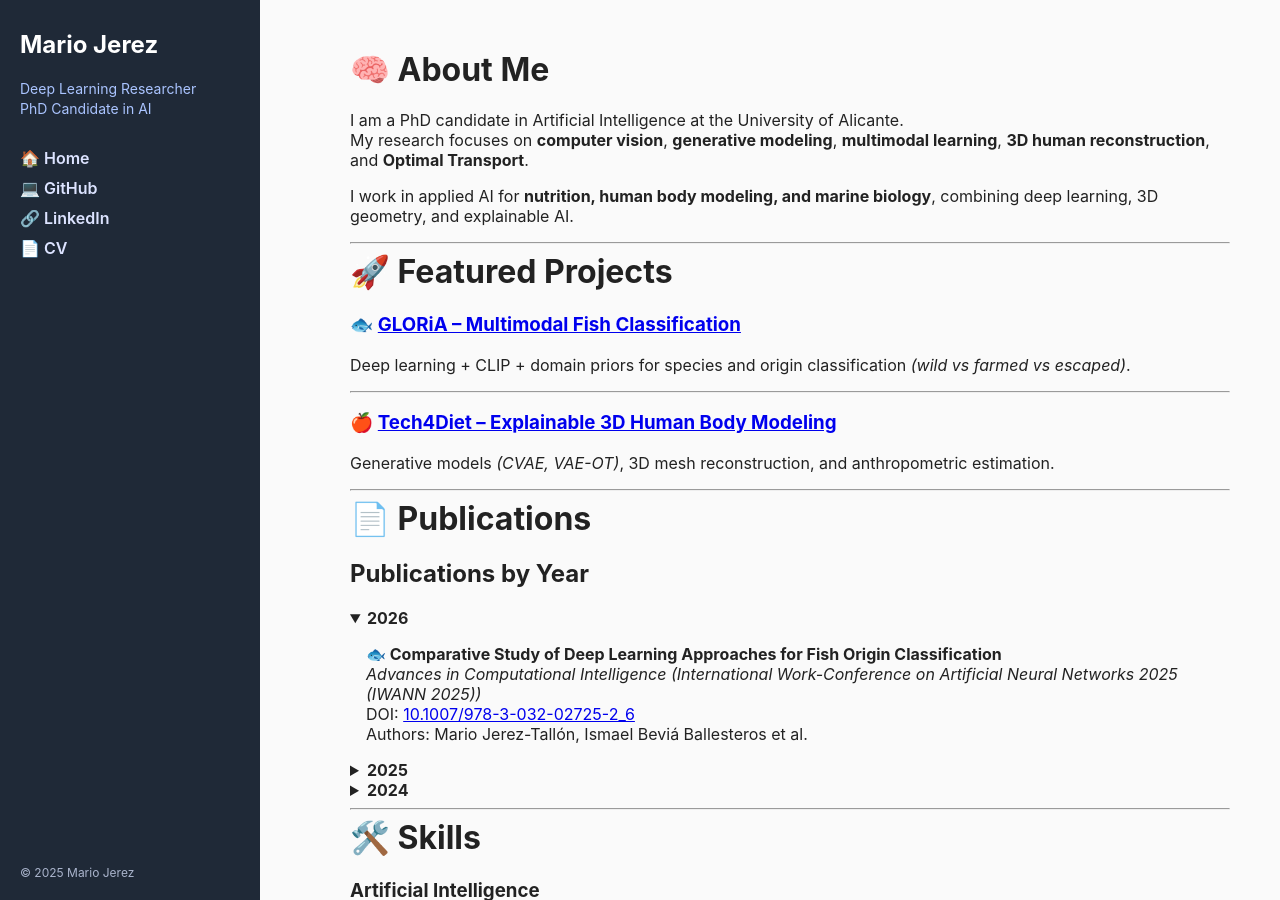
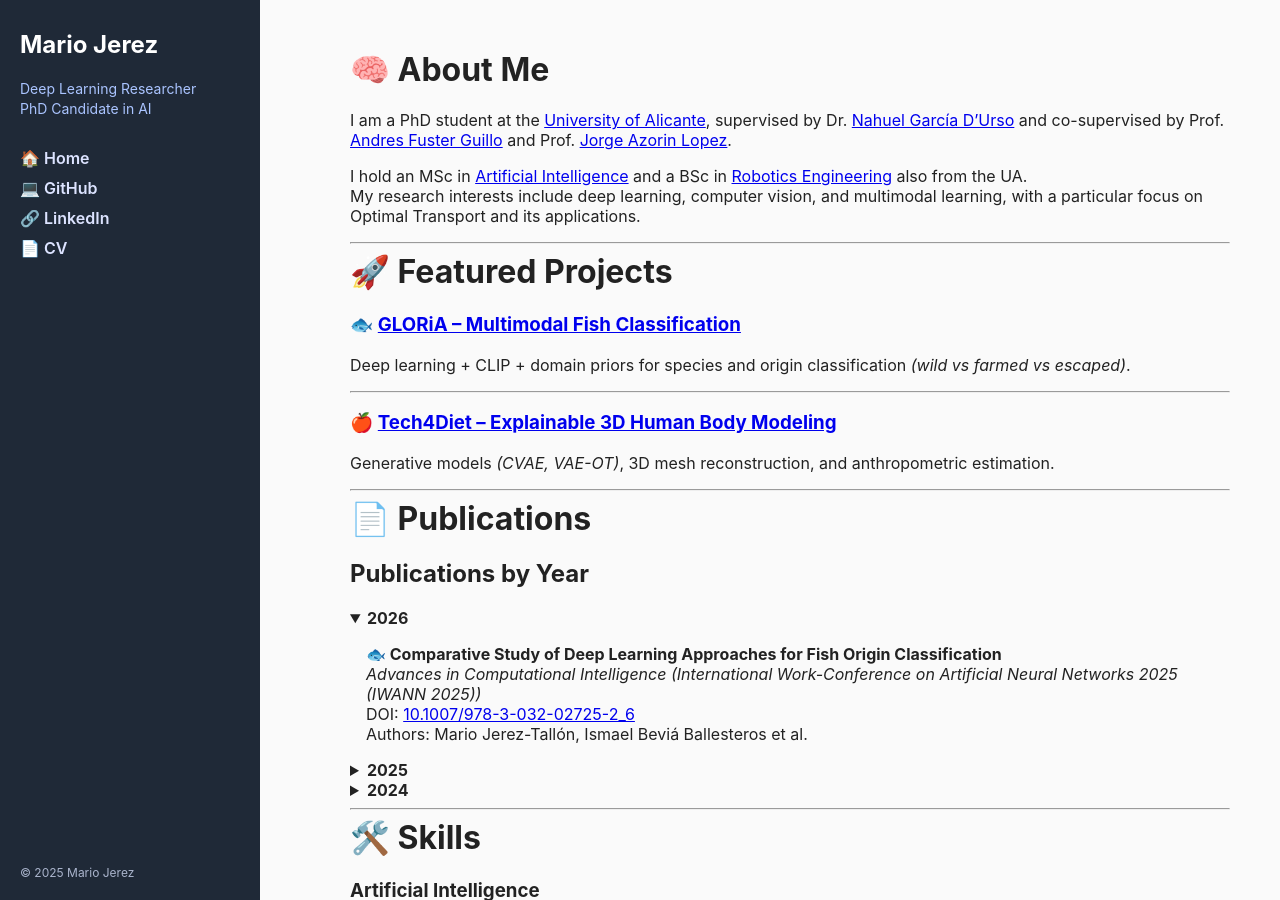
Before and after one commit to Mariojt72/Mariojt72.github.io, a Jekyll site: the page built from index.md, in a window 1280 px wide and 900 px high. Built offline with Jekyll 4.4.1, drawn with Linux system fonts in a browser that asks for light colours.

Commit message:
Update index.md

```diff
--- a/index.md
+++ b/index.md
@@ -5,10 +5,11 @@ title: "Portfolio – Mario Jerez"
 
 # 🧠 About Me
 
-I am a PhD candidate in Artificial Intelligence at the University of Alicante.
-My research focuses on **computer vision**, **generative modeling**, **multimodal learning**, **3D human reconstruction**, and **Optimal Transport**.
+I am a PhD student at the [University of Alicante](https://www.ua.es/en/index.html), supervised by Dr. [Nahuel García D'Urso](https://cvnet.cpd.ua.es/curriculum-breve/es/garcia-d-urso-nahuel-emiliano/108306) and co-supervised by Prof. [Andres Fuster Guillo](https://cvnet.cpd.ua.es/curriculum-breve/en/fuster-guillo-andres/10095) and Prof. [Jorge Azorin Lopez](https://cvnet.cpd.ua.es/curriculum-breve/en/azorin-lopez-jorge/9826).
 
-I work in applied AI for **nutrition, human body modeling, and marine biology**, combining deep learning, 3D geometry, and explainable AI.
+I hold an MSc in [Artificial Intelligence](https://web.ua.es/es/masteres/inteligencia-artificial/) and a BSc in [Robotics Engineering](https://web.ua.es/es/grados/grado-en-ingenieria-robotica/) also from the UA.
+My research interests include deep learning, computer vision, and multimodal learning, with a particular focus on Optimal Transport and its applications.
+
 
 ---
 
```
